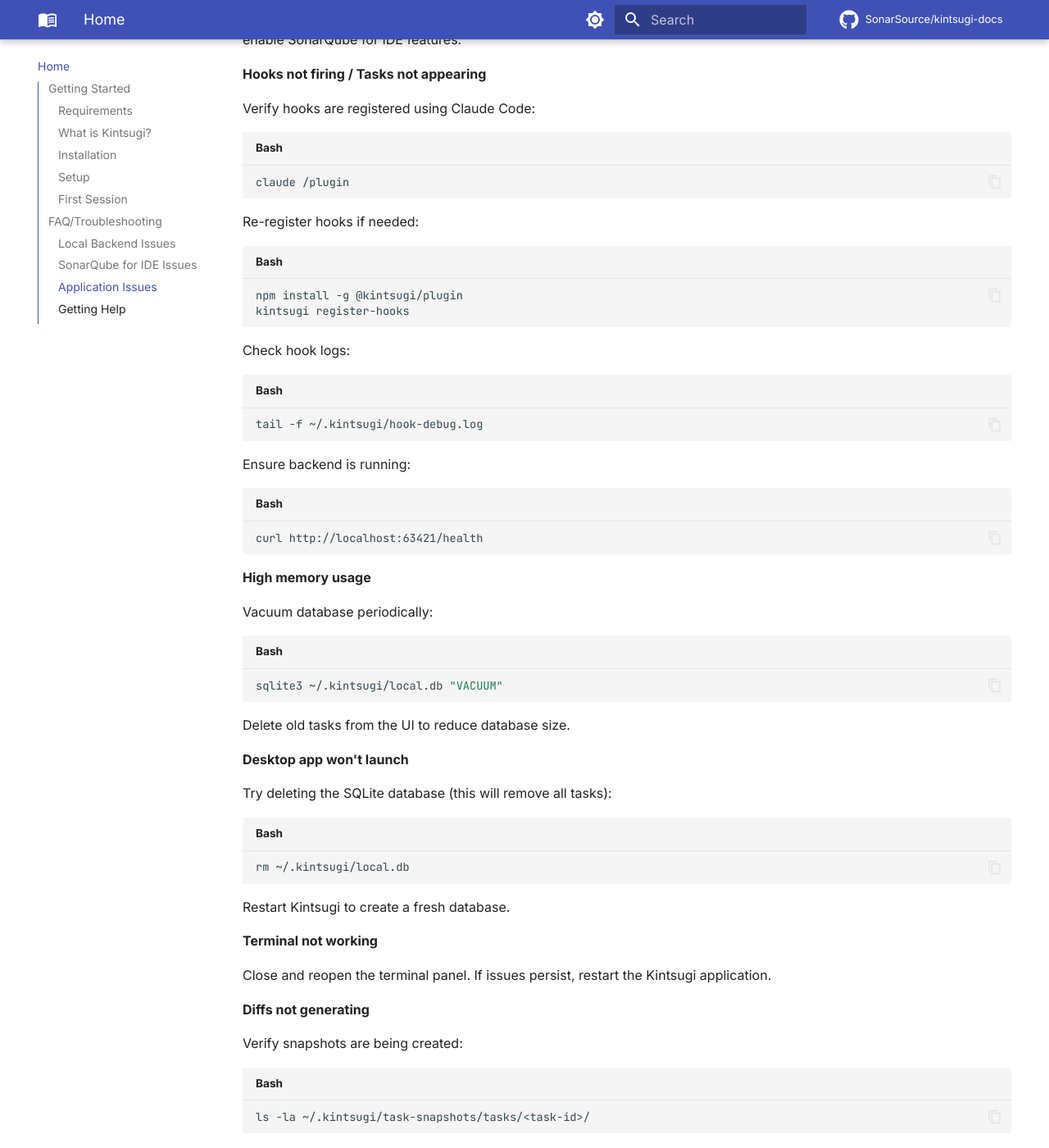
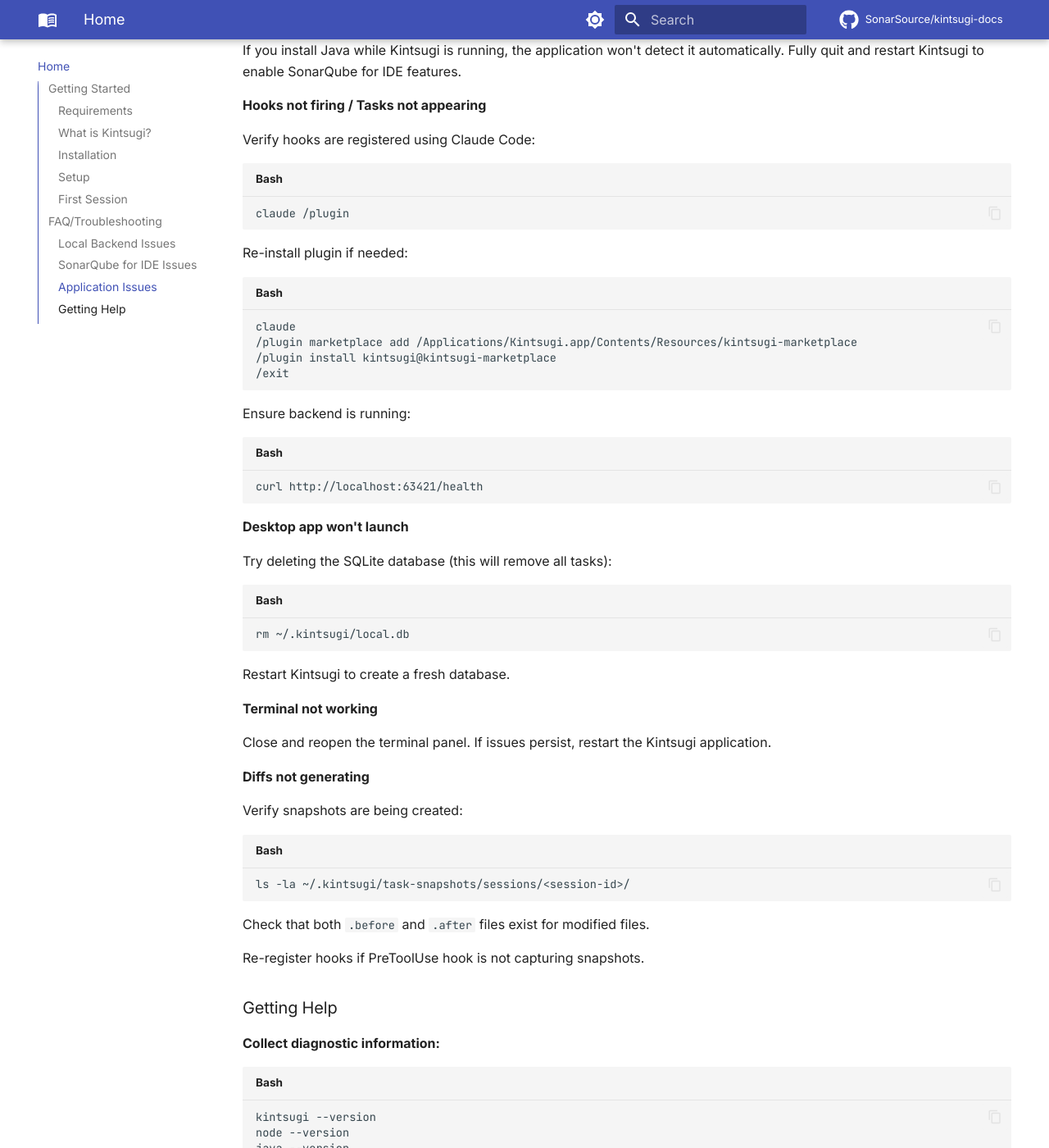
Before and after one commit to SonarSource/kintsugi-docs, an MkDocs documentation site: the page built from docs/index.md, in a window 1280 px wide and 1400 px high, scrolled down 3727 px. Shown: the whole window at 82% size. Built offline with MkDocs 1.6.1 and Material for MkDocs 9.7.7, drawn with Linux system fonts in a browser that asks for light colours; comment, search, counter and statistics services are not loaded; the version menu is left out; some of the changed text lies outside the part shown.

Commit message:
Simplify docs (#6)
* Update Node.js requirement to 20+

Co-Authored-By: Claude Sonnet 4.5 <noreply@anthropic.com>

* Fix plugin installation commands and Java version

- Updated manual plugin installation to use correct Claude commands:
  /plugin marketplace add and /plugin install
- Changed Java installation to latest version (brew install openjdk)
- Updated hook re-registration instructions with correct commands

Co-Authored-By: Claude Sonnet 4.5 <noreply@anthropic.com>

* Remove hook debug log check from troubleshooting

Co-Authored-By: Claude Sonnet 4.5 <noreply@anthropic.com>

* Remove high memory usage section from troubleshooting

Co-Authored-By: Claude Sonnet 4.5 <noreply@anthropic.com>

* Change snapshot path from tasks to sessions

Updated troubleshooting to use session-based path instead of task-based

Co-Authored-By: Claude Sonnet 4.5 <noreply@anthropic.com>

* Fix list formatting in Report issues section

Added blank line before list to ensure proper rendering

Co-Authored-By: Claude Sonnet 4.5 <noreply@anthropic.com>

---------

Co-authored-by: Claude Sonnet 4.5 <noreply@anthropic.com>

````diff
--- a/docs/index.md
+++ b/docs/index.md
@@ -52,11 +52,13 @@ The setup process creates:
 
 **Manual plugin installation:**
 
-If the automatic installation fails, you can install the plugin manually:
+If the automatic installation fails, you can install the plugin manually using Claude Code:
 
 ```bash
-npm install -g @kintsugi/plugin
-kintsugi register-hooks
+claude
+/plugin marketplace add /Applications/Kintsugi.app/Contents/Resources/kintsugi-marketplace
+/plugin install kintsugi@kintsugi-marketplace
+/exit
 ```
 
 ### First Session
@@ -143,30 +145,18 @@ Verify hooks are registered using Claude Code:
 claude /plugin
 ```
 
-Re-register hooks if needed:
+Re-install plugin if needed:
 ```bash
-npm install -g @kintsugi/plugin
-kintsugi register-hooks
-```
-
-Check hook logs:
-```bash
-tail -f ~/.kintsugi/hook-debug.log
+claude
+/plugin marketplace add /Applications/Kintsugi.app/Contents/Resources/kintsugi-marketplace
+/plugin install kintsugi@kintsugi-marketplace
+/exit
 ```
 
 Ensure backend is running:
 ```bash
 curl http://localhost:63421/health
 ```
-
-**High memory usage**
-
-Vacuum database periodically:
-```bash
-sqlite3 ~/.kintsugi/local.db "VACUUM"
-```
-
-Delete old tasks from the UI to reduce database size.
 
 **Desktop app won't launch**
 
@@ -185,7 +175,7 @@ Close and reopen the terminal panel. If issues persist, restart the Kintsugi app
 
 Verify snapshots are being created:
 ```bash
-ls -la ~/.kintsugi/task-snapshots/tasks/<task-id>/
+ls -la ~/.kintsugi/task-snapshots/sessions/<session-id>/
 ```
 
 Check that both `.before` and `.after` files exist for modified files.
@@ -212,6 +202,7 @@ claude --version
 **Report issues:**
 
 Open an issue on GitHub with:
+
 - Problem description and steps to reproduce
 - Version information
 - Relevant log excerpts (sanitize sensitive data)
````
Also changed, not shown: other parts of docs/index.md (+3 -3 lines).
